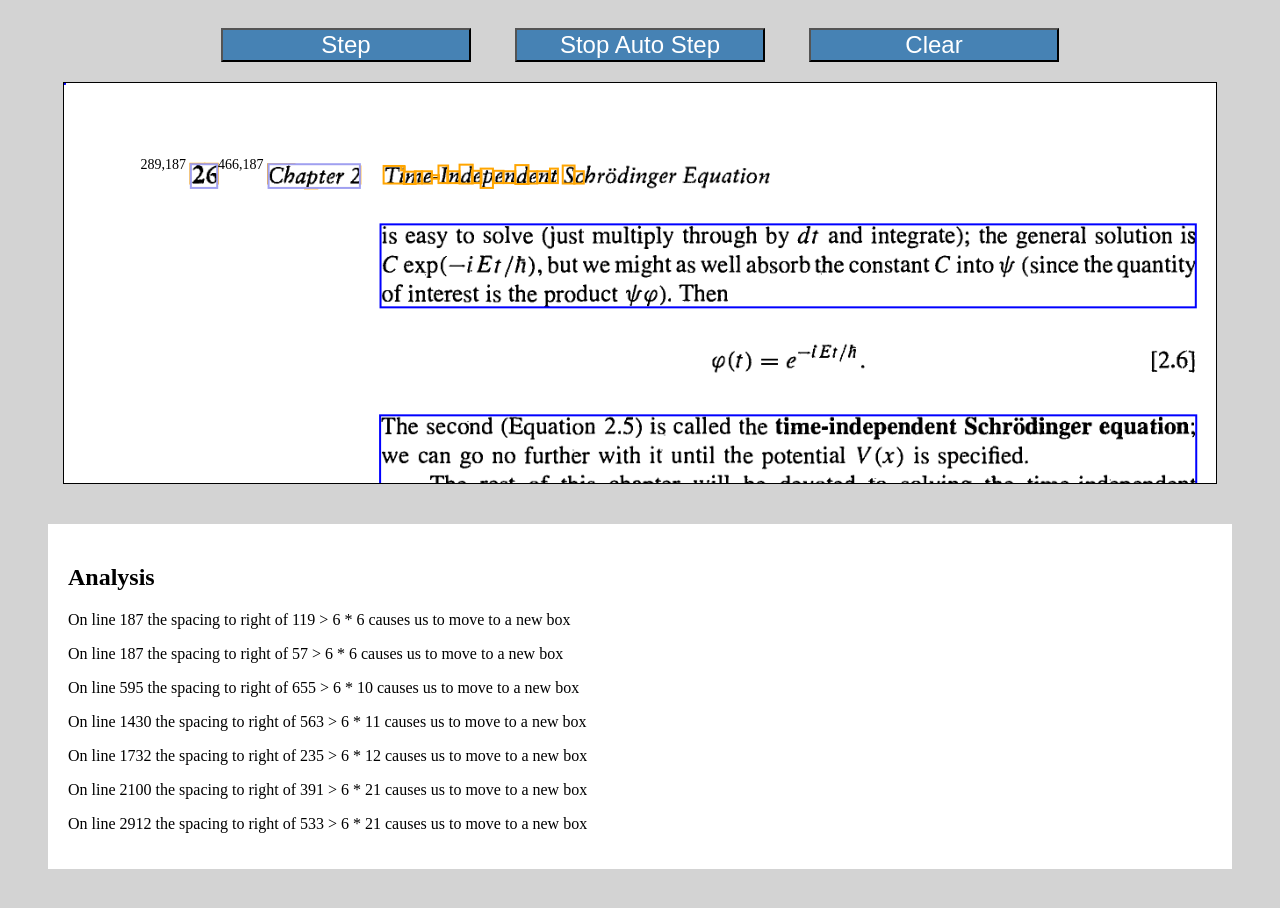
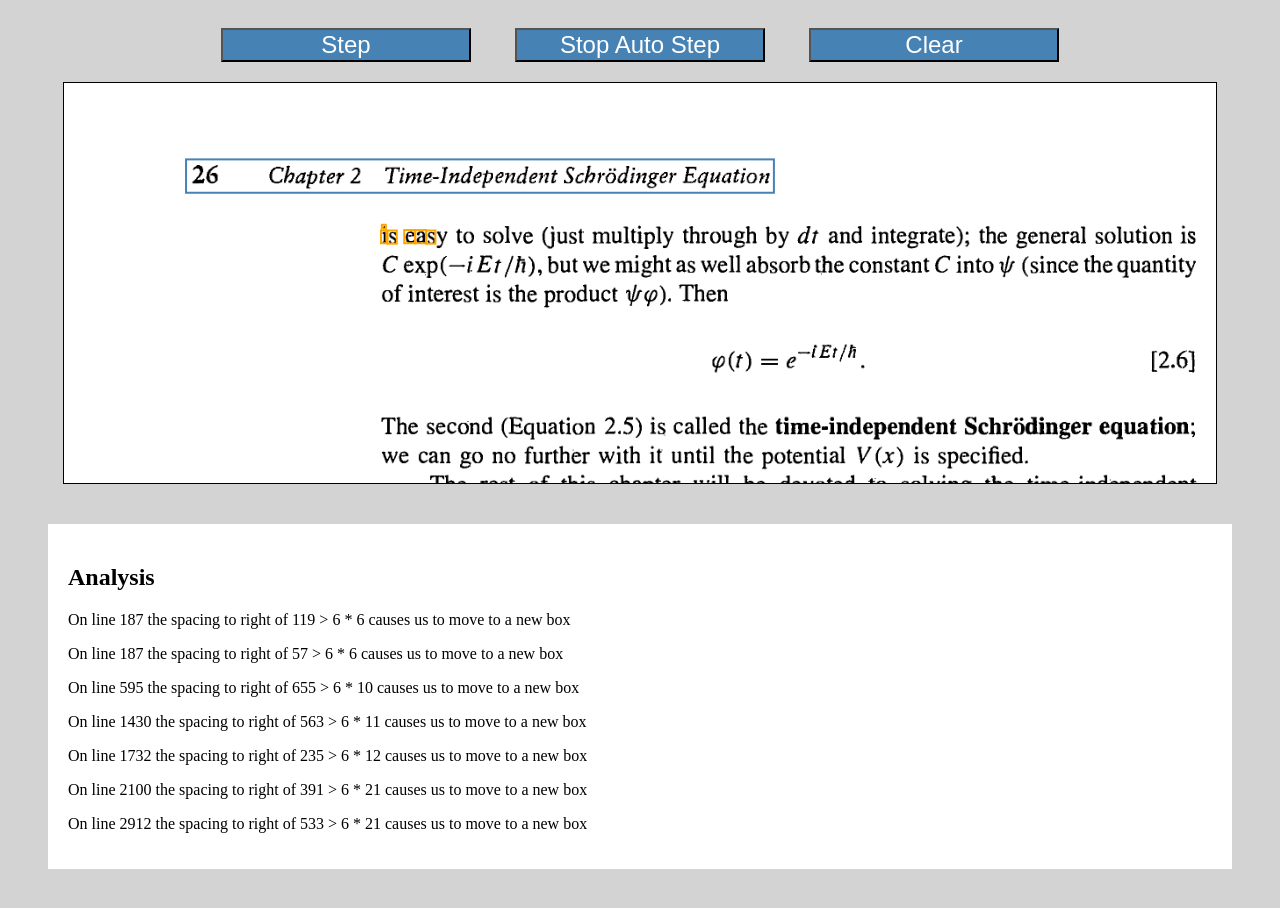
Before and after one commit to kiwiheretic/textextract, a plain HTML site: page index.html in a window 1280 px wide. Both pictures are taken after a click on the button "Auto Step". Drawn offline with Linux system fonts and the light colour scheme.

Commit message:
Draw box around paragraphs

```diff
--- a/index.html
+++ b/index.html
@@ -74,7 +74,7 @@
       theDiv.appendChild(pNode);
     }
   </script>
-  <script src="./js.js?v=0.32"></script>
+  <script src="./js.js?v=0.34"></script>
   <script>
     function makeChart() {
 
@@ -175,7 +175,7 @@
               let text = `Upper quartile \nspacing = ${upperQuartileElementSpacing}`;
 
             }
-          }, 100);
+          }, 50);
           autobtn.textContent = "Stop Auto Step";
         }
       });
--- a/js.js
+++ b/js.js
@@ -198,13 +198,17 @@ function analyseCharacterBlock(charBlock) {
   let topLine, bottomLine;
   let countAboveBaseLine = 0;
 
+  let baseLineArray = [];
   let numChars = charBlock.length;
   let bases = charBlock.map( e => e.y2 ).toSorted();
   let idx = Math.floor(numChars / 2);
   let medianBaseline = bases[idx];
   for (let ii=0; ii < charBlock.length; ii++) {
     let character = charBlock[ii];
-    if (character.y2 < medianBaseline - thresholdAboveBaseLine) countAboveBaseLine++;
+    if (character.y2 < medianBaseline - thresholdAboveBaseLine) {
+      countAboveBaseLine++;
+      baseLineArray.push({idx: ii, baseLine: character.y2 });
+    }
     if (topLine == null || character.y1 < topLine) topLine = character.y1;
     if (bottomLine == null || character.y2 > bottomLine) bottomLine = character.y2;
   }
@@ -218,6 +222,8 @@ function analyseCharacterBlock(charBlock) {
     bottomLine,
     medianBaseline,
     countAboveBaseLine,
+    baseLineArray,
+    numChars,
     guess
   }
   return analysis;
@@ -379,11 +385,13 @@ function calc_box_extent(row, boundingBox) {
   // propably quick falls apart if there is more than one block.
   let [x1, y1, x2, y2] = boundingBox;
   let first_block = row.blocks[0];
+  let last_block = row.blocks[row.blocks.length - 1];
 
   if (y1 === null || y1 > row.top_line) y1 = row.top_line;
   if (y2 === null || y2 < row.bottom_line) y2 = row.bottom_line;
+
   if (x1 === null || x1 > first_block.left_column) x1 = first_block.left_column;
-  if (x2 === null || x2 < first_block.right_column) x2 = first_block.right_column;
+  if (x2 === null || x2 < last_block.right_column) x2 = last_block.right_column;
   return [x1, y1, x2, y2];
 }
 
@@ -400,14 +408,16 @@ class StepBoxes {
 
       this.ctx.strokeStyle = 'blue';
       this.ctx.lineWidth=2;
-      let paragraphs = this.group_into_paragraphs();
-      for (let paraMeta of paragraphs) {
-        console.log(paraMeta.bbox);
-        let [x1, y1, x2, y2] = paraMeta.bbox;
-        let width = x2 - x1 + 1;
-        let height =  y2 - y1 + 1;
-        this.ctx.strokeRect((x1-3)/this.scale, (y1-3)/this.scale, (width+3)/this.scale, (height+3)/this.scale);
-      }
+      this.paragraphs = this.group_into_paragraphs();
+      this.paraIdx = 0;
+      console.log(this.paragraphs)
+      //for (let paraMeta of paragraphs) {
+      //  console.log(paraMeta);
+      //  let [x1, y1, x2, y2] = paraMeta.bbox;
+      //  let width = x2 - x1 + 1;
+      //  let height =  y2 - y1 + 1;
+      //  this.ctx.strokeRect((x1-3)/this.scale, (y1-3)/this.scale, (width+3)/this.scale, (height+3)/this.scale);
+      //}
   }
 
   group_into_paragraphs() {
@@ -445,6 +455,7 @@ class StepBoxes {
         x1 = x2 = y1 = y2 = null;
       } else { // it is propably an orphan
         let s;
+        [x1, y1, x2, y2 ] = calc_box_extent(row, [x1, y1, x2, y2]);
         if (ii == 0) {
           s = Symbol.for("header?")
         } else {
@@ -457,14 +468,38 @@ class StepBoxes {
           bbox: [x1, y1, x2, y2]
         }
         paragraphs.push(paragraphMeta)
+        x1 = x2 = y1 = y2 = null;
       }
     }
     return paragraphs;
   }
 
+  drawBoxAroundParagraph ( paragraph ) {
+    const paragraphBoxColour = "steelblue";
+    const borderSpacing = 10;
+    this.ctx.strokeStyle = paragraphBoxColour;
+    this.ctx.lineWidth=2;
+    let [x1, y1, x2, y2] = paragraph.bbox;
+    x1 = x1 - borderSpacing;
+    y1 = y1 - borderSpacing;
+    x2 = x2 + borderSpacing;
+    y2 = y2 + borderSpacing;
+    let width = x2 - x1 + 1;
+    let height =  y2 - y1 + 1;
+    this.ctx.drawImage(this.srcImg, x1, y1, width, height, x1/this.scale, y1/this.scale, width/this.scale, height/this.scale);
+    this.ctx.strokeRect((x1-3)/this.scale, (y1-3)/this.scale, (width+3)/this.scale, (height+3)/this.scale);
+
+  }
   step() {
     if (this.done) return this;
 
+    if (this.majorIdx >= this.rowdata.length) {
+      let paraMeta = this.paragraphs[this.paraIdx];
+      console.log(paraMeta);
+      this.drawBoxAroundParagraph ( paraMeta );
+      this.done = true;
+      return this;
+    }
     const character = this.rowdata[this.majorIdx].blocks[this.blockIdx].charactersInBlock[this.characterIdx];
     const characters = this.rowdata[this.majorIdx].blocks[this.blockIdx].charactersInBlock;
     const charactersCount = this.rowdata[this.majorIdx].blocks[this.blockIdx].charactersInBlock.length;
@@ -475,7 +510,7 @@ class StepBoxes {
     let x1 = character.x1;
     let y1 = character.y1;
     let x2 = character.x2;
-    let y2 = character.y1;
+    let y2 = character.y2;
     let width = character.width;
     let height = character.height;
 
@@ -500,11 +535,13 @@ class StepBoxes {
       this.ctx.lineWidth=2;
       this.ctx.drawImage(this.srcImg, xs, ys, swidth, sheight, x, y, width, height);
       this.ctx.strokeRect(x, y, width, height);
-      this.ctx.font = "normal 14px serif";
-      this.ctx.strokeStyle = 'black';
-      this.ctx.textAlign = 'right';
-      let text = `${xs},${rowData.top_line}`;
-      this.ctx.fillText(text, x-5, y+5);
+      //this.ctx.font = "normal 14px serif";
+      //this.ctx.strokeStyle = 'black';
+      //this.ctx.textAlign = 'right';
+      //let text = `${xs},${rowData.top_line}`;
+      //this.ctx.fillText(text, x-5, y+5);
+
+
 
       this.blockIdx++;
       this.characterIdx = 0;
@@ -512,6 +549,20 @@ class StepBoxes {
 
         this.blockIdx = 0;
         this.majorIdx++;
+        const rowData1 = this.rowdata[this.majorIdx];
+        const character1 = this.rowdata[this.majorIdx].blocks[this.blockIdx].charactersInBlock[this.characterIdx];
+        let x1 = character1.x1;
+        let y1 = character1.y1;
+        let x2 = character1.x2;
+        let y2 = character1.y2;
+
+        let paraY = this.paragraphs[this.paraIdx].bbox[3];
+        if (y1 > paraY) {
+          let paraMeta = this.paragraphs[this.paraIdx];
+          console.log(paraMeta);
+          this.drawBoxAroundParagraph ( paraMeta );
+          this.paraIdx++;
+        }
 
         if (this.majorIdx >= rowCount) {
           this.done = true;
```
